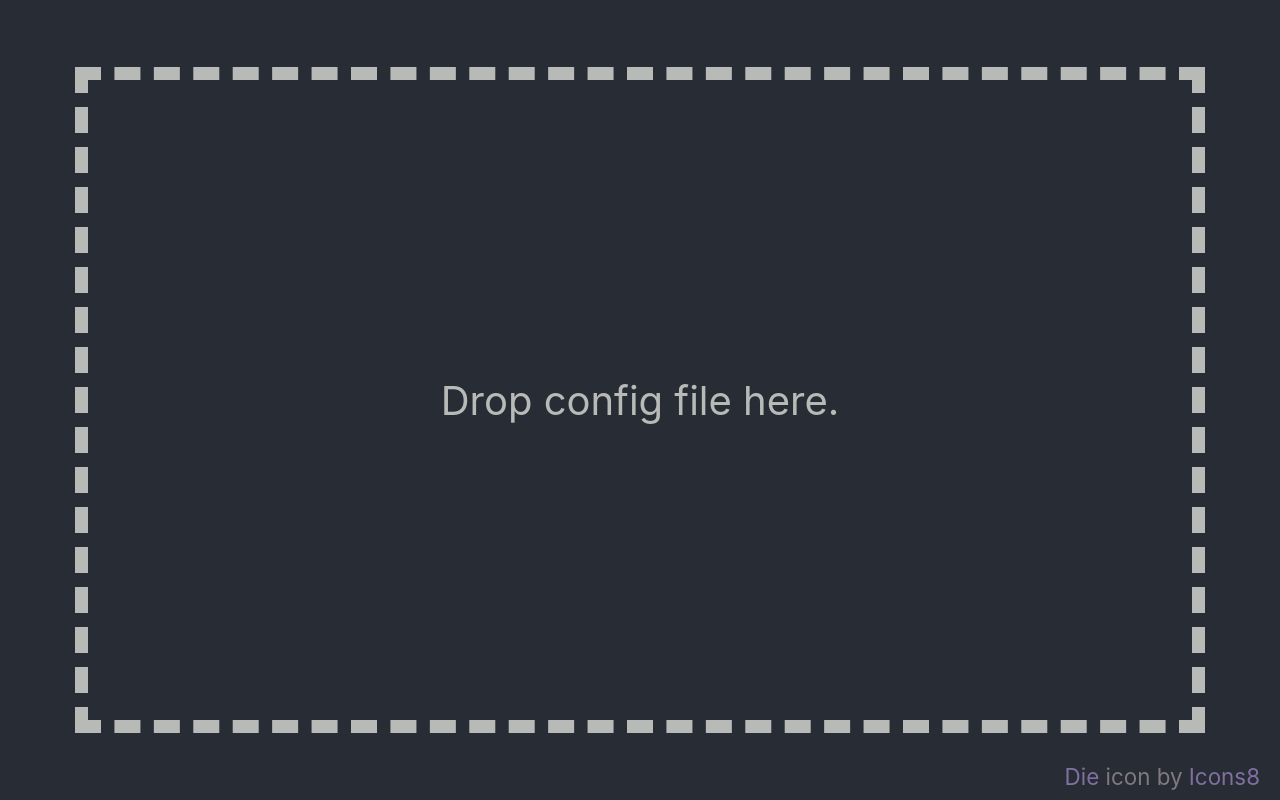
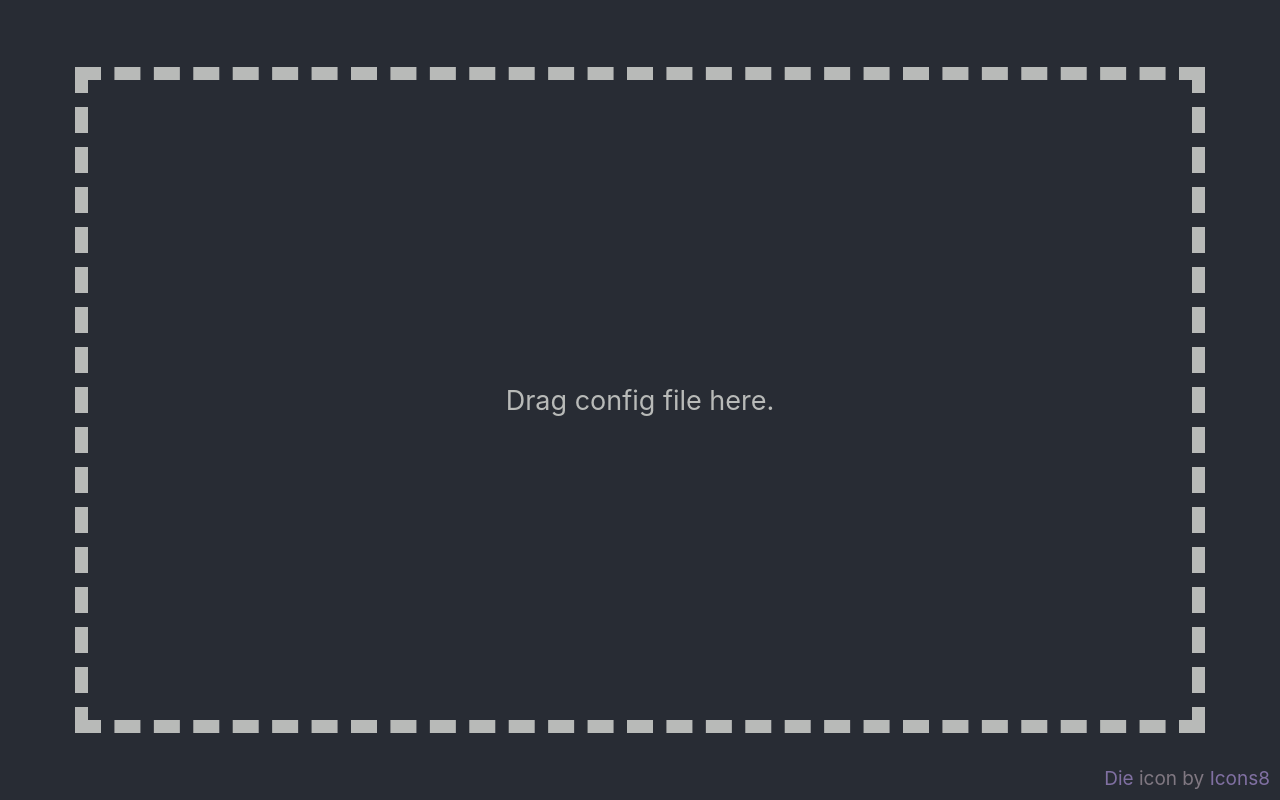
Before and after one commit to relsqui/configurable-generators, a React (Create React App) app: page / in a window 1280 px wide. Built offline with nearby package versions, Linux system fonts and the light colour scheme.

Commit message:
working drag and drop config!

```diff
--- a/src/App.css
+++ b/src/App.css
@@ -1,13 +1,15 @@
 :root {
-  --dark: #282c34;
-  --medium: #807882;
+  --dark-gray: #282c34;
+  --medium-gray: #807882;
+  --light-gray: #b8bab8;
   --medium-blue: #8070a2;
-  --light: #b8bab8;
+  --dark-blue: #585888;
+  --medium-red: #a27070;
 }
 
 body {
-  background-color: var(--dark);
-  color: var(--light);
+  background-color: var(--dark-gray);
+  color: var(--light-gray);
 }
 
 a {
@@ -17,6 +19,10 @@ a {
 
 a:hover {
   text-decoration: underline;
+}
+
+a:visited {
+  color: var(--dark-blue);
 }
 
 button {
@@ -32,16 +38,27 @@ header {
   display: block;
   position: absolute;
   top: 0px;
-  font-size: calc(1.5em + 1vmin);
+  font-size: calc(10px + 1vmin);
 }
 
 footer {
-  display: block;
   position: absolute;
-  bottom: 10px;
-  font-size: 0.8em;
-  color: var(--medium);
-  align-self: end;
+  bottom: 0;
+  width: 100vw;
+  font-size: calc(15px + 0.5vmin);
+}
+
+.iconCredit {
+  float: right;
+  clear: none;
+  margin: 10px;
+  color: var(--medium-gray);
+}
+
+.configDescription {
+  float: left;
+  clear: none;
+  margin: 10px;
 }
 
 .App {
@@ -51,7 +68,7 @@ footer {
   flex-direction: column;
   align-items: center;
   justify-content: center;
-  font-size: calc(1em + 1.5vmin);
+  font-size: calc(5px + 1vmin);
 }
 
 .ConfigDropZone {
@@ -60,34 +77,42 @@ footer {
   width: 80vw;
   margin: 20px;
   padding: 5vmin;
-  border: calc(5px + 1vmin) var(--light) dashed;
+  border: calc(5px + 1vmin) var(--light-gray) dashed;
   justify-content: center;
   align-items: center;
-  font-size: calc(1em + 1.5vmin);
+  font-size: calc(15px + 1.5vmin);
+}
+
+.dropZoneDragged {
+  background: var(--dark-blue);
+}
+
+.dropZoneError {
+  background: var(--medium-red);
 }
 
 .generatorLine {
   display: flex;
   align-items: center;
   white-space: break-spaces;
-  font-size: calc(2.5em + 1vmin);
+  font-size: calc(24px + 1vmin);
 }
 
 .selectedGenerator {
   cursor: default;
-  border-bottom: medium var(--light) dotted;
+  border-bottom: medium var(--light-gray) dotted;
 }
 
 .generatorButton {
-  background-color: var(--dark);
-  color: var(--light);
+  background-color: var(--dark-gray);
+  color: var(--light-gray);
   margin: 10px;
   border-radius: 0;
 }
 
 .randomItemButton {
-  background-color: var(--light);
-  color: var(--dark);
+  background-color: var(--light-gray);
+  color: var(--dark-gray);
   cursor: pointer;
   margin: 2px;
 }
--- a/src/App.tsx
+++ b/src/App.tsx
@@ -1,49 +1,48 @@
 import React, { useEffect, useState } from 'react';
 import './App.css';
-import { Generator } from './Generator';
-import { ConfigDropZone, tableConfig } from './ConfigDropZone';
-
-
-function GeneratorButton({ generator, selected, selectGenerator }: {
-  generator: string,
-  selected: boolean,
-  selectGenerator: () => void
-}) {
-  const className = `generatorButton${selected ? ' selectedGenerator' : ''}`
-  return (
-    <button className={className} key={generator} onClick={selectGenerator}>{generator}</button>
-  )
-}
-
-function GeneratorHeader({ generators, selectedGenerator, setGenerator }: {
-  generators: string[],
-  selectedGenerator: string,
-  setGenerator: React.Dispatch<React.SetStateAction<string>>
-}) {
-  return <header>{
-    generators.map((g) =>
-      <GeneratorButton generator={g} selected={g === selectedGenerator} selectGenerator={() => setGenerator(g)} />
-    )
-  }</header>
-}
+import { Generator, GeneratorHeader } from './Generator';
+import { TableConfig, ConfigDropZone } from './ConfigDropZone';
 
 function App() {
-  const generators = Object.keys(tableConfig.generators);
-  const [generator, setGenerator] = useState(generators[0]);
+  const defaultConfig: TableConfig = {
+    schemaVersion: "0.1.0",
+    title: "Configurable",
+    description: "",
+    generators: {},
+    tables: {},
+    isDefault: true
+  };
+
+  const [config, setConfig] = useState(defaultConfig);
+  const [generator, setGenerator] = useState(Object.keys(config.generators)[0]);
+
   useEffect(() => {
-    document.title = `${tableConfig.title} Generators`
-  })
-  const configIsEmpty = Object.keys(tableConfig.generators).length + Object.keys(tableConfig.tables).length === 0;
+    document.title = `${config.title} Generators`
+  }, [config])
+
+  function configLoadedCallback(config: TableConfig) {
+    setConfig(config);
+    setGenerator(Object.keys(config.generators)[0]);
+  }
 
   return (
     <div className="App">
-      <GeneratorHeader generators={generators} selectedGenerator={generator} setGenerator={setGenerator} />
       {
-        configIsEmpty ?
-        <ConfigDropZone /> :
-        <Generator generator={generator} />
+        config.isDefault ?
+          <ConfigDropZone configLoadedCallback={configLoadedCallback} /> :
+          <>
+            <GeneratorHeader generators={Object.keys(config.generators)} selectedGenerator={generator} setGenerator={setGenerator} />
+            <Generator generator={generator} config={config} />
+          </>
       }
-      <footer><a target="_blank" rel="noreferrer" href="https://icons8.com/icon/dBZiqj6QUc4V/die">Die</a> icon by <a target="_blank" rel="noreferrer" href="https://icons8.com">Icons8</a></footer>
+      <footer>
+        <div className="iconCredit">
+          <a target="_blank" rel="noreferrer" href="https://icons8.com/icon/dBZiqj6QUc4V/die">Die</a> icon by <a target="_blank" rel="noreferrer" href="https://icons8.com">Icons8</a>
+        </div>
+        <div className="configDescription">
+          {config.description} {config.link ? <a href={config.link}>Link</a> : ''}
+        </div>
+      </footer>
     </div>
   );
 }
--- a/src/ConfigDropZone.tsx
+++ b/src/ConfigDropZone.tsx
@@ -1,22 +1,64 @@
-type StringListMap = {
+import React, { useState } from "react";
+
+export type StringListMap = {
   [key: string]: string[]
 }
 
-export const tableConfig: {
+export type TableConfig = {
   title: string,
+  description: string,
+  link?: string,
+  schemaVersion: string,
+  contentVersion?: string,
   generators: StringListMap,
   tables: StringListMap
-} = {
-  title: "Default",
-  generators: {},
-  tables: {}
-};
-
-export function lookupTable(pattern: string) {
-  const table = tableConfig.tables[pattern];
-  return table ? table[Math.floor(Math.random() * table.length)] : `<${pattern}>`;
+  isDefault?: boolean
 }
 
-export function ConfigDropZone() {
-  return <div className='ConfigDropZone'>Drop config file here.</div>;
+export function ConfigDropZone({ configLoadedCallback }: { configLoadedCallback: (config: TableConfig) => void }) {
+  const defaultText = 'Drag config file here.';
+  const defaultClass = 'ConfigDropZone';
+  const [className, setClassName] = useState(defaultClass);
+  const [text, setText] = useState(defaultText);
+
+  function dropError(message = 'JSON files only, please.') {
+    setText(message);
+    setClassName(`${defaultClass} dropZoneError`);
+  }
+
+  function resetDropZone() {
+    setClassName(defaultClass);
+    setText(defaultText);
+  }
+
+  function onDragOver(event: React.DragEvent<HTMLDivElement>) {
+    event.preventDefault();
+    setClassName(`${defaultClass} dropZoneDragged`);
+    setText('+');
+  }
+
+  function onDragLeave(event: React.DragEvent<HTMLDivElement>) {
+    event.preventDefault();
+    resetDropZone();
+  }
+
+  function onDrop(event: React.DragEvent<HTMLDivElement>) {
+    event.preventDefault();
+    if (!event.dataTransfer.items) return dropError();
+    const item = event.dataTransfer.items[0];
+    if (item.kind !== 'file') return dropError();
+    const file = item.getAsFile();
+    if (file?.type !== 'application/json') return dropError();
+    resetDropZone();
+
+    const reader = new FileReader();
+    reader.onload = function (event) {
+      if (event.target?.result) {
+        configLoadedCallback(JSON.parse(event.target.result.toString()) as TableConfig);
+      }
+    }
+    reader.readAsText(file);
+  }
+
+  return <div className={className} onDrop={onDrop} onDragOver={onDragOver} onDragLeave={onDragLeave}>{text}</div>;
 }
--- a/src/Generator.tsx
+++ b/src/Generator.tsx
@@ -1,28 +1,56 @@
 import { useState } from "react";
-import { lookupTable, tableConfig } from './ConfigDropZone';
+import { TableConfig, StringListMap } from "./ConfigDropZone";
 
-export function RandomItem({ pattern }: { pattern: string }) {
-  const [randomItem, setRandomItem] = useState(lookupTable(pattern));
+function GeneratorButton({ generator, selected, selectGenerator }: {
+  generator: string,
+  selected: boolean,
+  selectGenerator: () => void
+}) {
+  const className = `generatorButton${selected ? ' selectedGenerator' : ''}`
+  return (
+    <button className={className} key={generator} onClick={selectGenerator}>{generator}</button>
+  )
+}
+
+export function GeneratorHeader({ generators, selectedGenerator, setGenerator }: {
+  generators: string[],
+  selectedGenerator: string,
+  setGenerator: React.Dispatch<React.SetStateAction<string>>
+}) {
+  return <header>{
+    generators.map((g) =>
+      <GeneratorButton key={g} generator={g} selected={g === selectedGenerator} selectGenerator={() => setGenerator(g)} />
+    )
+  }</header>
+}
+
+function RandomItem({ choices, fallback }: { choices: string[], fallback: string }) {
+  const [randomItem, setRandomItem] = useState(chooseItem());
+
+  function chooseItem() {
+    return choices[Math.floor(Math.random() * choices.length)] || fallback;
+  }
 
   function regenerate() {
     let newItem = randomItem;
+    // if we choose the same one we just had, try again
     while (newItem === randomItem) {
-      newItem = lookupTable(pattern);
+      newItem = chooseItem();
     }
     setRandomItem(newItem);
   }
 
   return (
-    <button onClick={regenerate} className="randomItemButton">{randomItem.toLowerCase()}</button>
+    <button onClick={choices ? regenerate : () => null} className="randomItemButton">{randomItem.toLowerCase()}</button>
   );
 }
 
-function GeneratorLine({ line }: { line: string }) {
+function GeneratorLine({ line, tables }: { line: string, tables: StringListMap }) {
   const re = /(<[^>]*>)/;
-  const segments = line.split(re).map((segment) => {
+  const segments = line.split(re).map((segment, index) => {
     if (re.test(segment)) {
       const pattern = segment.slice(1, -1);
-      return <RandomItem pattern={pattern} />
+      return <RandomItem key={index} choices={tables[pattern]} fallback={segment} />
     }
     return segment;
   })
@@ -31,10 +59,10 @@ function GeneratorLine({ line }: { line: string }) {
   </p>
 }
 
-export function Generator({ generator }: { generator: string }) {
+export function Generator({ generator, config }: { generator: string, config: TableConfig }) {
   return (
-    <p>
-      {tableConfig.generators[generator].map((line) => <GeneratorLine line={line} key={line} />)}
-    </p>
+    <div>
+      {config.generators[generator].map((line) => <GeneratorLine line={line} key={line} tables={config.tables} />)}
+    </div>
   )
 }
```
